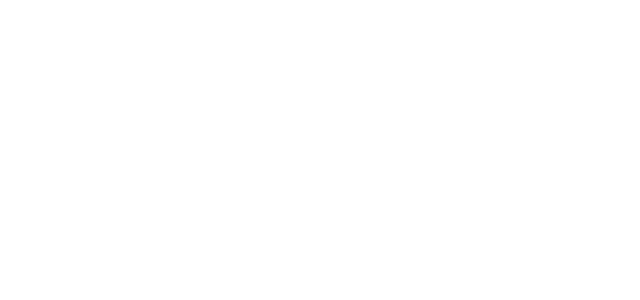
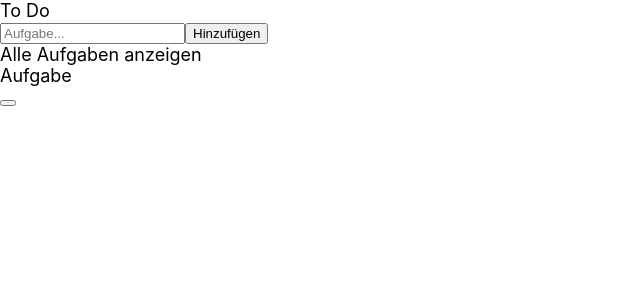
Before and after one commit to pinefoambath/webproject, a React (Create React App) app: page / in a window 1280 px wide. Shown: the top 300 px of the page, without its empty margins (0-640 px from the left). Built offline with nearby package versions, Linux system fonts and the light colour scheme.

Commit message:
Erste edits

```diff
--- a/src/components/pages/App.tsx
+++ b/src/components/pages/App.tsx
@@ -1,5 +1,25 @@
 import './App.css'
 
 export const App = () => {
-  return <div>{/* TOOD: implement App */}</div>
+  return (
+    <>
+      <div>
+        <div>To Do</div>
+        <div className="Suchbox">
+          <input type="text" placeholder="Aufgabe..." />
+          <button type="button">Hinzufügen</button>
+        </div>
+        <div>
+          <div className="checkbox"></div>
+          <div>Alle Aufgaben anzeigen</div>
+        </div>
+      </div>
+      <div className="listElement">
+        <div className="checkbox"></div>
+        <div className="rating"></div>
+        <div className="task">Aufgabe</div>
+        <button></button>
+      </div>
+    </>
+  )
 }
```
